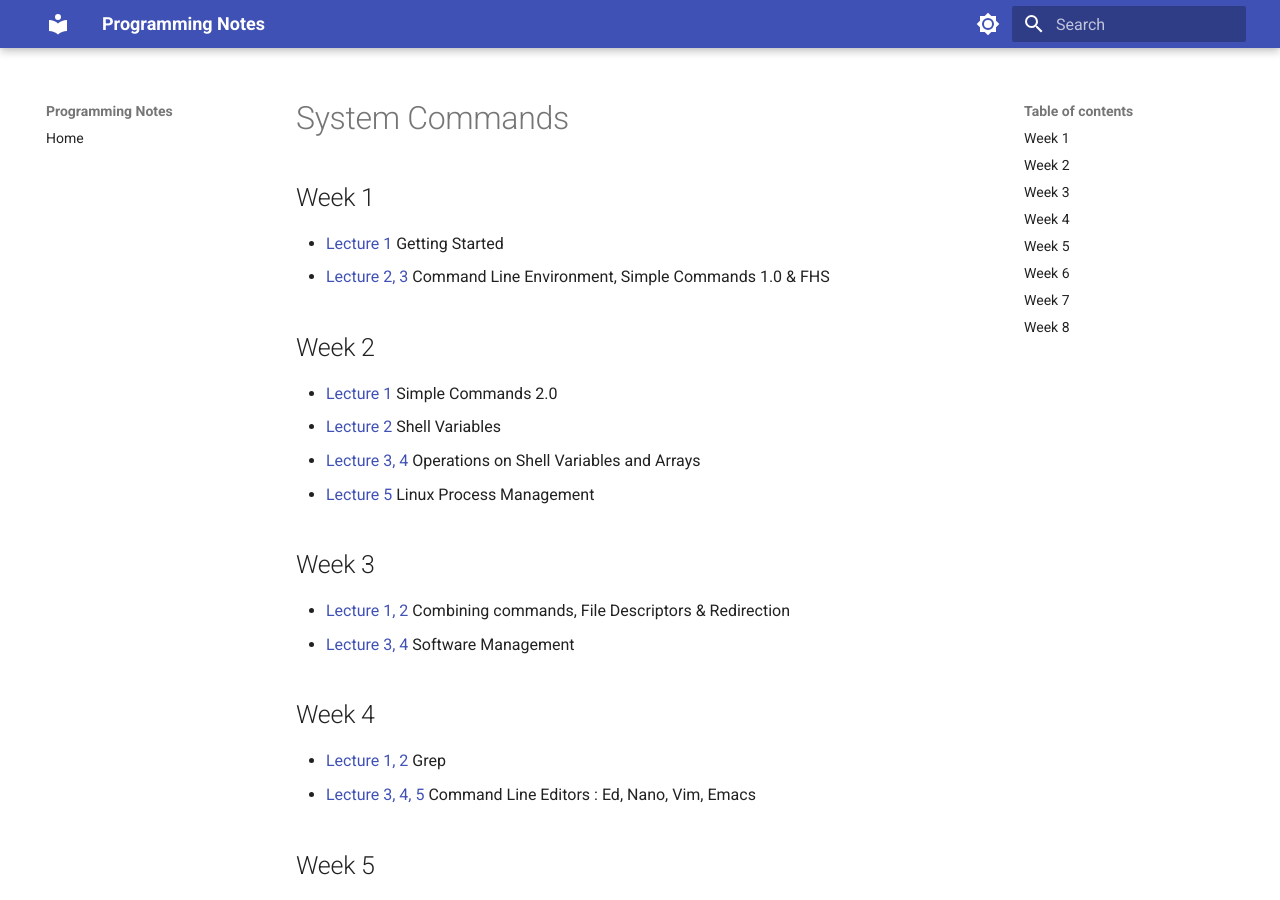
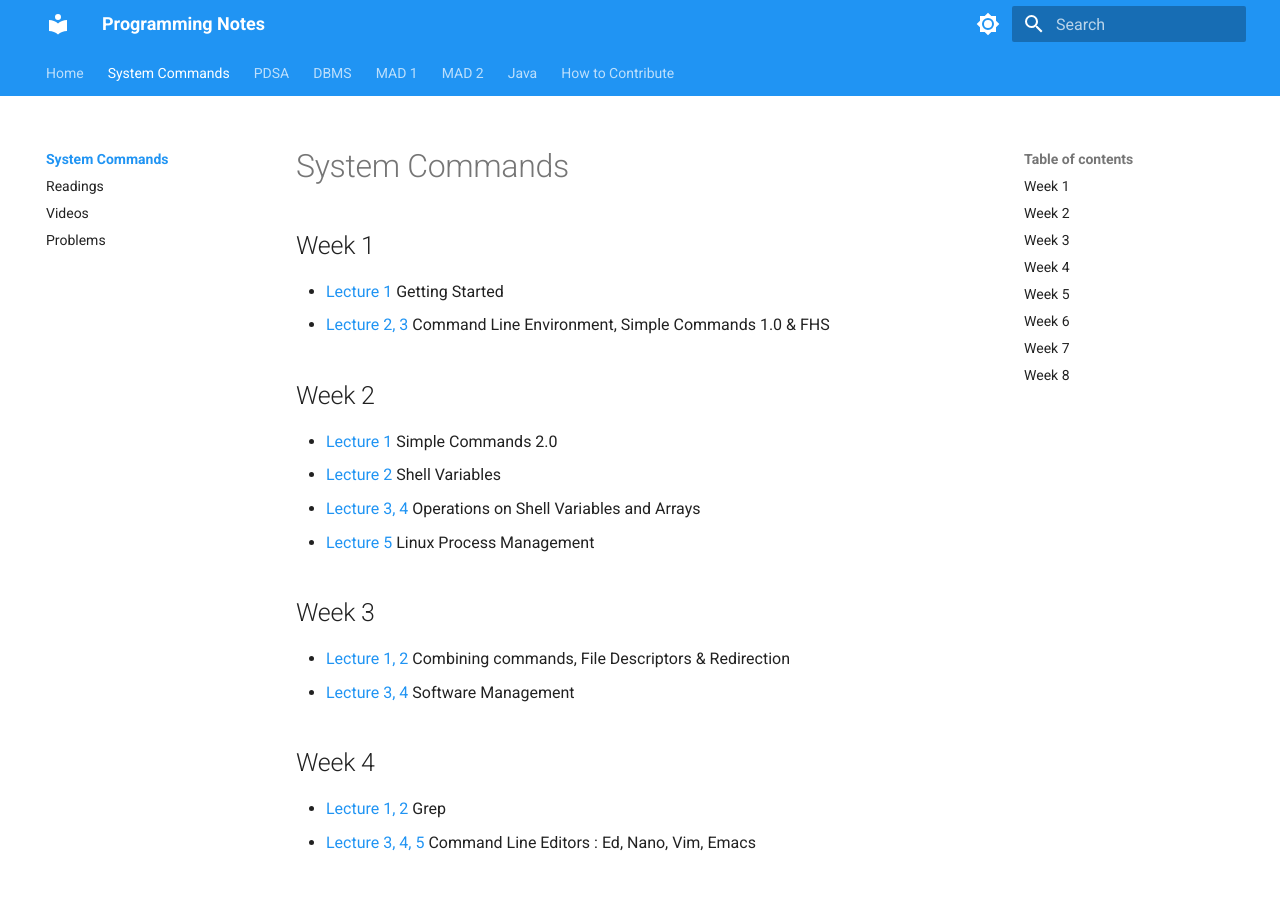
Before and after one commit to ankits-dot/mkdocs_site, an MkDocs documentation site: the page built from docs/system-commands/index.md, in a window 1280 px wide and 900 px high. Built offline with MkDocs 1.6.1 and Material for MkDocs 9.7.7, drawn with Linux system fonts in a browser that asks for light colours.

Commit message:
improved the site

```diff
--- a/mkdocs.yml
+++ b/mkdocs.yml
@@ -3,29 +3,37 @@ site_url: https://example.com/
 nav:
   - Home: index.md
 theme:
-  features:
-    - header.autohide
   name: material
   palette:
-    # # Palette toggle for automatic mode
-    # - media: "(prefers-color-scheme)"
-    #   toggle:
-    #     icon: material/brightness-auto
-    #     name: Switch to light mode
-
-    # Palette toggle for light mode
-    - media: "(prefers-color-scheme: light)"
-      scheme: default
+    - scheme: default
+      primary: blue
+      accent: lime
       toggle:
         icon: material/brightness-7
         name: Switch to dark mode
-
-    # Palette toggle for dark mode
-    - media: "(prefers-color-scheme: dark)"
-      scheme: slate
+    - scheme: slate
+      primary: blue
+      accent: lime
       toggle:
         icon: material/brightness-4
-        name: Switch to system preference
+        name: Switch to light mode
+  features:
+    - content.action.edit
+    - content.action.view
+    - content.code.annotate
+    - content.code.copy
+    - search.highlight
+    - search.share
+    - search.suggest
+    # - navigation.footer
+    - navigation.indexes
+    - navigation.sections
+    - navigation.tabs
+    - navigation.top
+    - navigation.tracking
+
+
+
 
 
 extra:
@@ -34,3 +42,28 @@ extra:
     - icon: fontawesome/brands/github
       link: https://github.com/ankits-dot/system-commands-notes
       name: Contribute on Github
+
+plugins:
+  - blog:
+      # post_date_format: full
+        blog_dir: blog
+
+
+  - search:
+      separator: '[\s\u200b\-_,:!=\[\]()"`/]+|\.(?!\d)|&[lg]t;|(?!\b)(?=[A-Z][a-z])'
+  - minify:
+      minify_html: true
+
+nav:
+  - Home: index.md
+  - System Commands:
+      - Notes: system-commands/index.md
+      - Readings: system-commands/references.md
+      - Videos: system-commands/videos.md
+      - Problems: system-commands/Problems/index.md
+  - PDSA: PDSA/index.md
+  - DBMS: DBMS/index.md
+  - MAD 1: mad-1/index.md
+  - MAD 2: mad-2/index.md
+  - Java: java/index.md
+  - How to Contribute: contribute.md
```
Also changed, not shown: docs/blog/index.md (added, +1 -0 lines), docs/blog/posts/A Novel initiative.md (added, +5 -0 lines), docs/contribute.md (added, +1 -0 lines), docs/index.md (+2 -2 lines), docs/system-commands/videos.md (added, +1 -0 lines), requirements.txt (added, +14 -0 lines), docs/DBMS/index.md (added), docs/Java/index.md (added), docs/PDSA/index.md (added), docs/mad-1/index.md (added), docs/mad-2/index.md (added), docs/system-commands/Problems/index.md (added), docs/system-commands/references.md (added).
